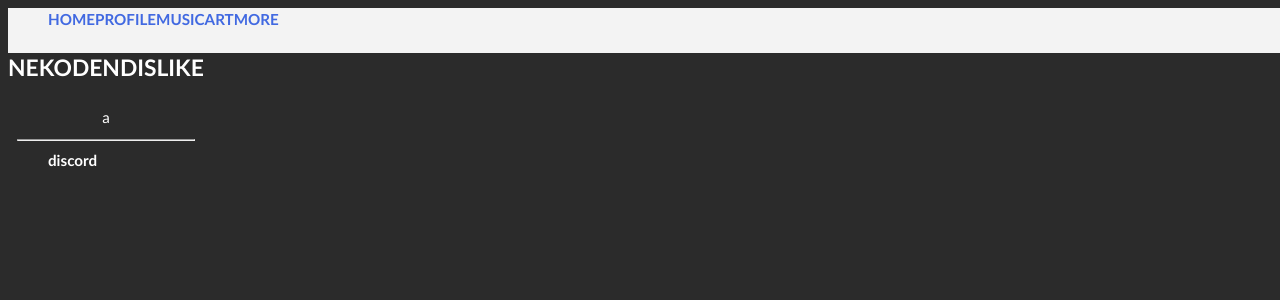
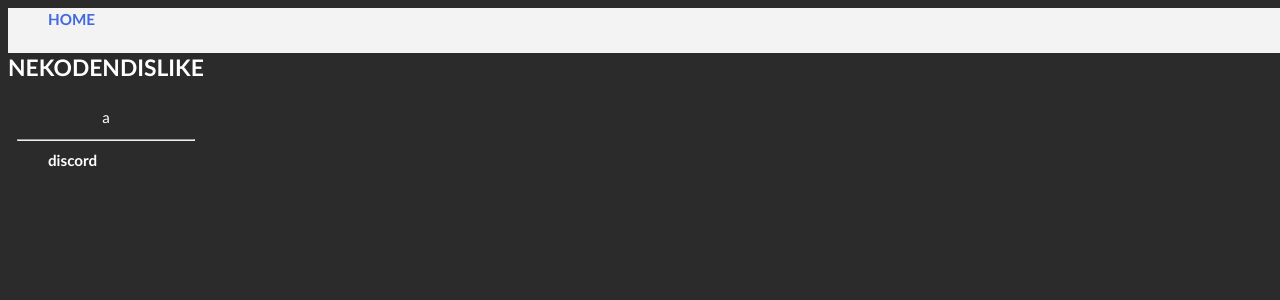
Before and after one commit to nekodendislike/nekodendislike.github.io, a Jekyll site: the page built from index.md, in a window 1280 px wide. Shown: the top 300 px of the page. Built offline with Jekyll 4.4.1, drawn with Linux system fonts in a browser that asks for light colours.

Commit message:
Update header.html

```diff
--- a/_includes/header.html
+++ b/_includes/header.html
@@ -2,10 +2,6 @@
     <nav class="gnav">
         <ul class="menu">
             <li><a href="/index">HOME</a></li>
-            <li><a href="/profile">PROFILE</a></li>
-            <li><a href="/music">MUSIC</a></li>
-            <li><a href="/art">ART</a></li>
-            <li><a href="/more">MORE</a></li>
         </ul>
     </nav>
 </header>
```
